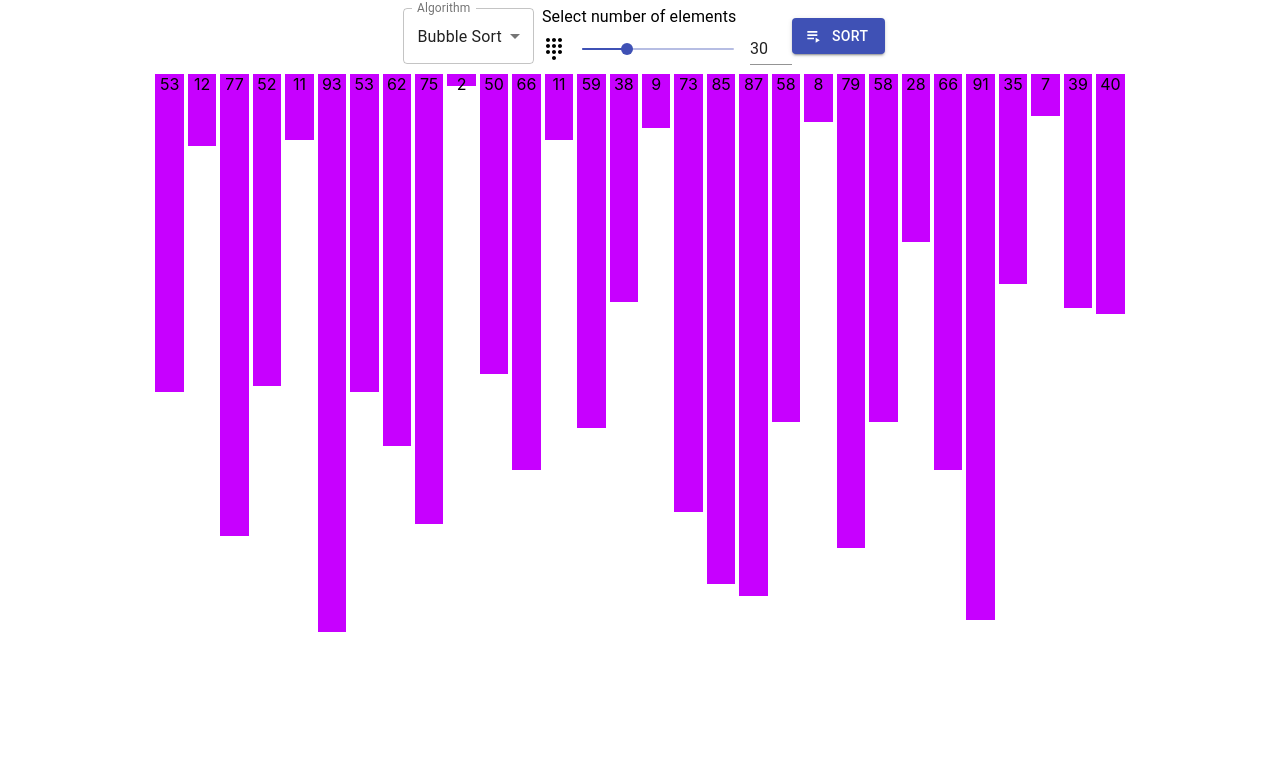
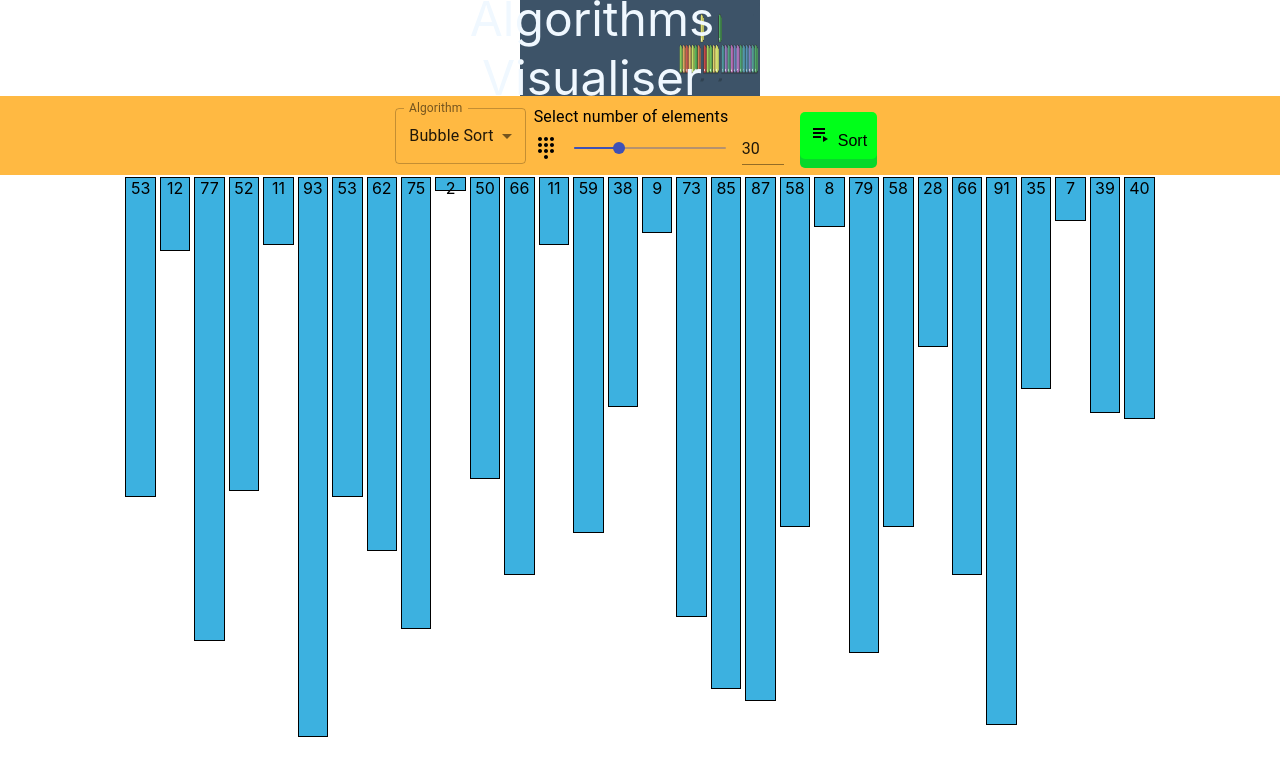
Before and after one commit to aashishwastaken/Sorting-Algorithm-Visualizer, a React (Create React App) app: page / in a window 1280 px wide. Shown: the top 776 px of the page. Built offline with nearby package versions, Linux system fonts and the light colour scheme.

Commit message:
Bubble sort and refactoring done

```diff
--- a/src/App.css
+++ b/src/App.css
@@ -19,8 +19,47 @@ justify-content: flex-start;
 align-items: center;
 }
 
+.secondary-header{
+  align-items:center;
+  background-color: #ffb942;
+  width: 100%;
+}
+
 .btn{
 
-    margin: 0.5em;
+  padding: 0.6em;
+  margin:1em;
+  font-size: 1em;
+  cursor: pointer;
+  text-align: center;
+  text-decoration: none;
+  outline: none;
+  background-color: #00ff19;
+  border: none;
+  border-radius: 5px;
+  box-shadow: 0 9px rgb(7, 216, 42);
 
 }
+.btn:hover {background-color: #3fe644}
+
+.btn:active {
+  background-color: #3bee41;
+  box-shadow: 0 5px rgb(7, 216, 42);
+  transform: translateY(4px);
+}
+
+.container {
+  position: relative;
+  text-align: center;
+  background-color: #3D5368;
+  color:aliceblue;
+
+}
+
+.centered {
+  position: absolute;
+  font-size: 3em;
+  top: 50%;
+  left: 30%;
+  transform: translate(-50%, -50%);
+}
--- a/src/App.js
+++ b/src/App.js
@@ -1,28 +1,25 @@
 import React, { useEffect, useState } from 'react';
-import Button from '@material-ui/core/Button';
 import Icon from '@material-ui/core/Icon';
 import PlaylistPlayIcon from '@material-ui/icons/PlaylistPlay';
 import InputSlider from './components/InputSlider';
 import Bar from './components/Bar';
 import './App.css';
+import Header from './components/Header';
 import AlgosDropdown from './components/AlgosDropdown';
-//import bubbleSort from './algorithms/bubbleSort';
+import bubbleSort from './algorithms/bubbleSort';
 // import bubbleSort from './algorithms/bubbleSort';
 
 
 function App() {
   const [len, setLen] = useState(30);
-  let [swapIndex,setSwapIndex]=useState([-1,-1]);
+  let [swapIndex, setSwapIndex] = useState([-1, -1]);
   let [ar, setAr] = useState([]);
   let [bars, setBars] = useState(<div></div>);
 
-  function sleep(ms) {
-    return new Promise(resolve => setTimeout(resolve, ms));
-  }
 
   useEffect(() => {
     setAr(Array.from({ length: len }, () => Math.floor(Math.random() * 100)));
-    setSwapIndex([-1,-1]);
+    setSwapIndex([-1, -1]);
   }, [len]);
 
   useEffect(() => {
@@ -30,56 +27,25 @@ function App() {
       return <Bar i={i} val={x} max={100} len={len} refs={swapIndex} />
     }));
     //setSwapIndex([-1,-1]);
-  }, [ar,len,swapIndex]);
+  }, [ar, len, swapIndex]);
 
 
   console.log('ar', ar);
 
-  let bubbleSort = async (ar, len, setAr) => {
-    let b = ar;
-
-    console.log('bubbleSort before', b);
-    let delay = async (b, i, j) => {
-      console.log('swap', b[i], b[j]);
-      let temp = b[j];
-
-      b[j] = b[j + 1];
-      b[j + 1] = temp;
-      setSwapIndex([j,j+1]);
-      await sleep((1));
-      setAr([...b]);
-    }
-
-    for (let i = 0, k = 0; i < len - 1; i++, k++) {
-
-      for (let j = 0; j < len - i - 1; j++, k++) {
-
-        if (b[j] > b[j + 1]) {
-          // swap ar[j+1] and arr[j]
-          await delay(b, i, j);
-        }
-      }
-    }
-
-    console.log('bubbleSort after', b);
-
-  };
 
   return (
     <div className="App">
-      <div className="row" style={{alignItems:'center'}}>
-      <AlgosDropdown />
-      <InputSlider setVal={(val) => setLen(val)} />
+      <Header />
+      <div className="row secondary-header" >
+        <AlgosDropdown />
+        <InputSlider setVal={(val) => setLen(val)} />
 
-      <Button
-        variant="contained"
-        color="primary"
-        className="btn"
-        onClick={() => bubbleSort(ar, len, setAr)}
-        startIcon={<PlaylistPlayIcon />}
-      >
-        Sort
-      </Button>
+        <button
+          className="btn"
+          onClick={() => bubbleSort(ar, len, setAr,setSwapIndex)}
+        >
+          <PlaylistPlayIcon /> Sort
+      </button>
       </div>
 
       <div className="row">
--- a/src/algorithms/bubbleSort.js
+++ b/src/algorithms/bubbleSort.js
@@ -1,18 +1,37 @@
-export default function bubbleSort( ar,n)
-    {
-        console.log('bubbleSort before',ar);
-        let temp;
-
-        for (let i = 0; i < n-1; i++)
-            for (let j = 0; j < n-i-1; j++)
-                if (ar[j] > ar[j+1])
-                {
-                    // swap ar[j+1] and arr[j]
-                    temp = ar[j];
-                    ar[j] = ar[j+1];
-                    ar[j+1] = temp;
-                }
+function sleep(ms) {
+    return new Promise(resolve => setTimeout(resolve, ms));
+  }
 
 
-       console.log('bubbleSort after',ar);
+ let bubbleSort = async (ar, len, setAr,setSwapIndex) => {
+    //let [swapIndex, setSwapIndex] = useState([-1, -1]);
+    let b = ar;
+
+    console.log('bubbleSort before', b);
+    let delay = async (b, i, j) => {
+      console.log('swap', b[i], b[j]);
+      let temp = b[j];
+
+      b[j] = b[j + 1];
+      b[j + 1] = temp;
+      setSwapIndex([j, j + 1]);
+      await sleep((1));
+      setAr([...b]);
     }
+
+    for (let i = 0, k = 0; i < len - 1; i++, k++) {
+
+      for (let j = 0; j < len - i - 1; j++, k++) {
+
+        if (b[j] > b[j + 1]) {
+          // swap ar[j+1] and arr[j]
+          await delay(b, i, j);
+        }
+      }
+    }
+
+    console.log('bubbleSort after', b);
+
+  };
+
+  export default bubbleSort;
--- a/src/components/Bar.js
+++ b/src/components/Bar.js
@@ -2,14 +2,15 @@ import React from 'react'
 import Tooltip from '@material-ui/core/Tooltip';
 
 export default function Bar({len,max,val,i,refs}) {
-    let colorRef='#c700ff';
+    let colorRef='#3cb1e0';
     if(i===refs[0] || i===refs[1]){
-        colorRef="red";
+        colorRef="#3ce052";
     }
     return (
         <Tooltip title={val} >
 
         <div className="bar" id={i}  style={{
+                                    border:'1px solid black',
                                     backgroundColor:colorRef,
                                     width:(window.innerWidth)/(1.5*len),
                                     height:((3*window.innerHeight/4)/max)*val
--- /dev/null
+++ b/src/components/Header.js
@@ -0,0 +1,13 @@
+import React from 'react';
+
+import header from '../assets/header.jpg';
+import '../App.css';
+export default function Header() {
+    return (
+      <div class="container"  >
+<img src={header} alt="header" style={{width:"35%", height:"12vh", float:'right'}} />
+
+<div class="centered">Algorithms Visualiser</div>
+</div>
+    )
+}
```
Also changed, not shown: src/assets/header.jpg (added).
